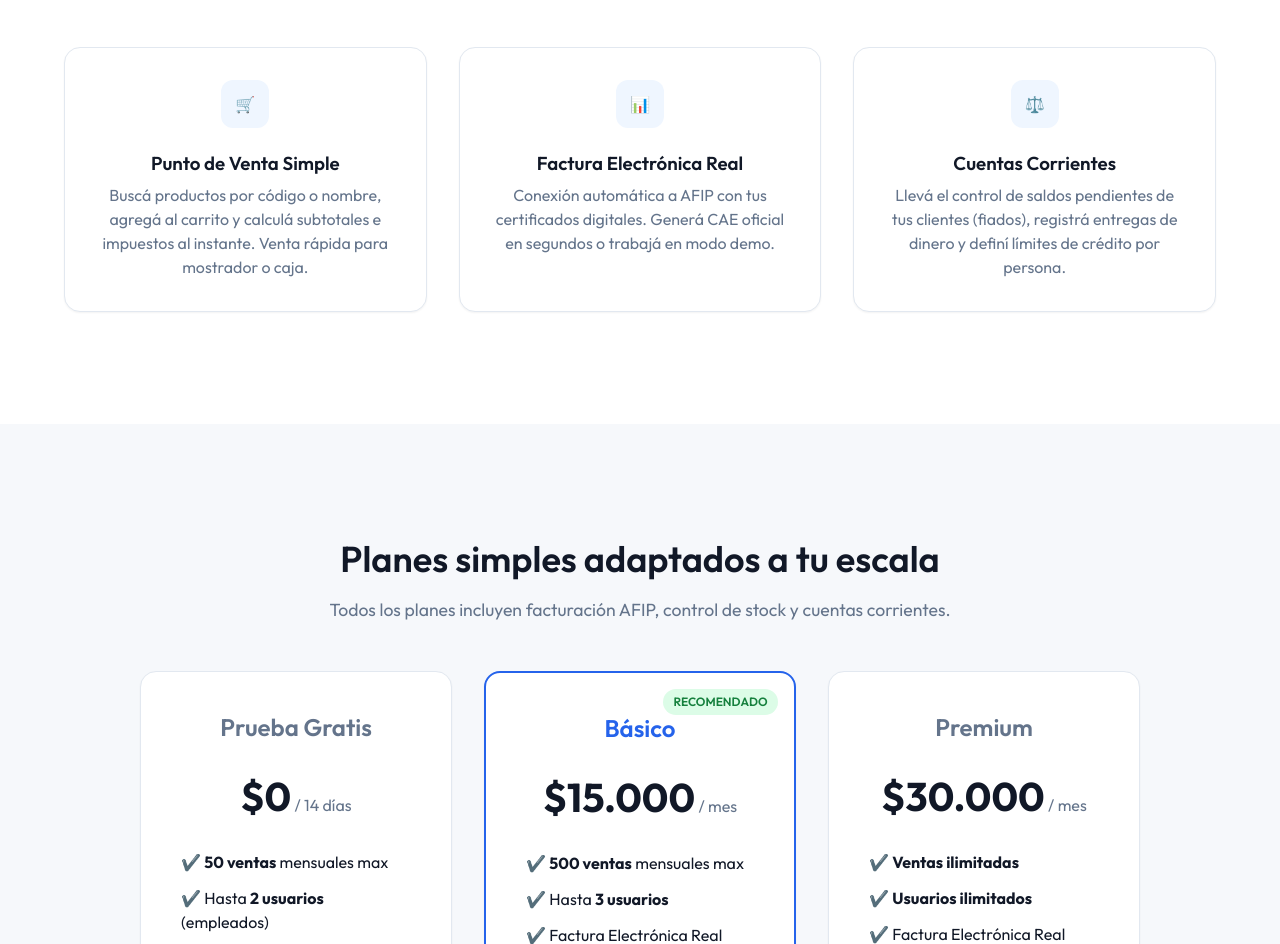
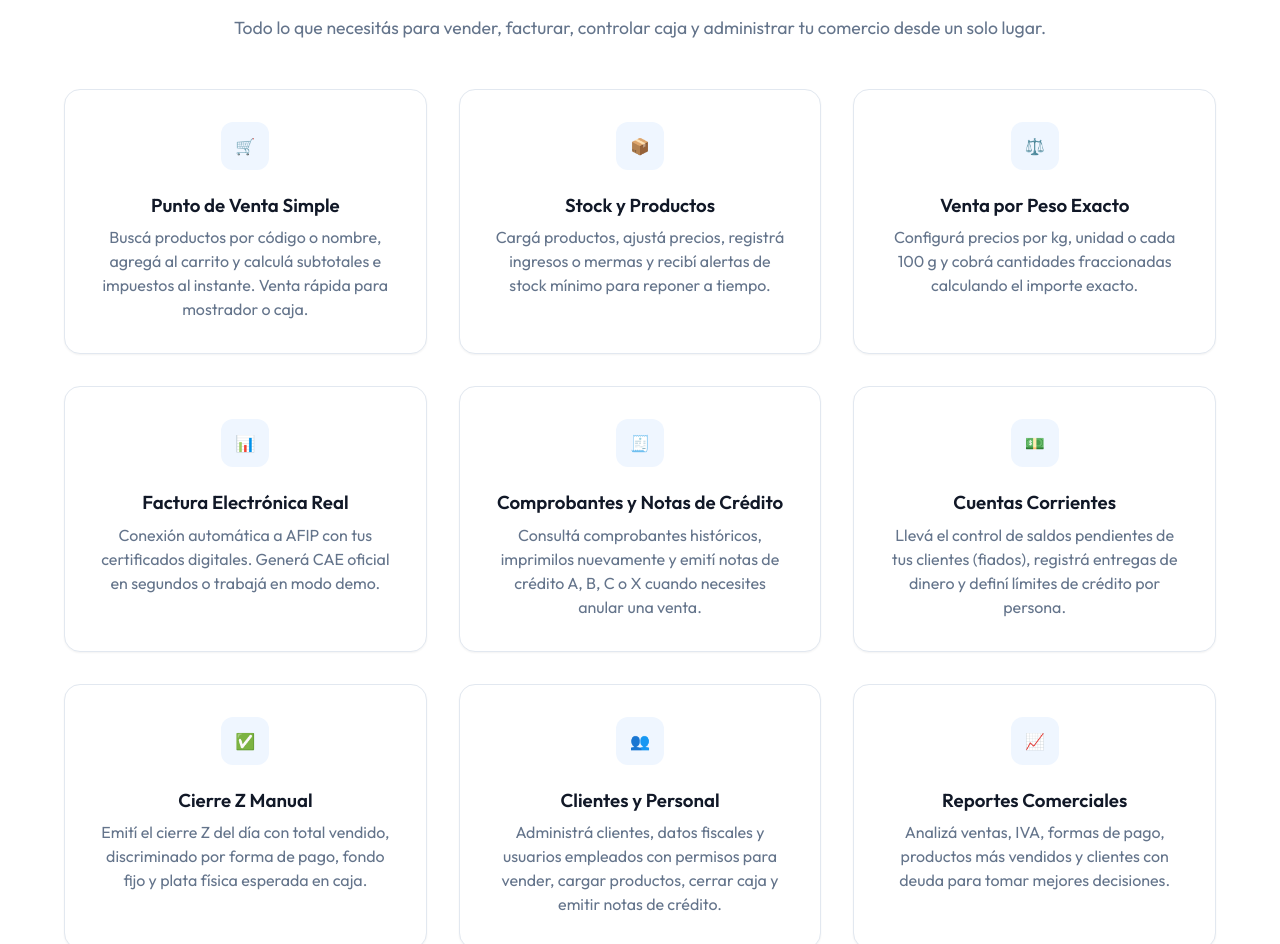
Before and after one commit to morehidalgg0/gestion, a Next.js app: page / in a window 1280 px wide. Shown: the part 748-1692 px from the top of the page. Built offline with nearby package versions, Linux system fonts and the light colour scheme.

Commit message:
feat: expand landing page features

```diff
--- a/app/page.tsx
+++ b/app/page.tsx
@@ -53,13 +53,30 @@ export default function LandingPage() {
       {/* Features Section */}
       <section id="features" style={{ padding: '5rem 2rem', backgroundColor: 'var(--bg-secondary)' }}>
         <div className="container" style={{ textAlign: 'center' }}>
-          <h2 style={{ fontSize: '2.25rem', marginBottom: '3rem' }}>Funcionalidades para operar tu negocio</h2>
+          <h2 style={{ fontSize: '2.25rem', marginBottom: '1rem' }}>Funcionalidades para operar tu negocio</h2>
+          <p style={{ color: 'var(--text-muted)', marginBottom: '3rem', fontSize: '1.1rem' }}>
+            Todo lo que necesitás para vender, facturar, controlar caja y administrar tu comercio desde un solo lugar.
+          </p>
           <div style={{ display: 'grid', gridTemplateColumns: 'repeat(auto-fit, minmax(280px, 1fr))', gap: '2rem' }}>
             <div className="card" style={{ padding: '2rem' }}>
               <div className="stat-icon" style={{ margin: '0 auto 1.5rem' }}>🛒</div>
               <h3>Punto de Venta Simple</h3>
               <p style={{ color: 'var(--text-muted)', marginTop: '0.5rem' }}>
                 Buscá productos por código o nombre, agregá al carrito y calculá subtotales e impuestos al instante. Venta rápida para mostrador o caja.
+              </p>
+            </div>
+            <div className="card" style={{ padding: '2rem' }}>
+              <div className="stat-icon" style={{ margin: '0 auto 1.5rem' }}>📦</div>
+              <h3>Stock y Productos</h3>
+              <p style={{ color: 'var(--text-muted)', marginTop: '0.5rem' }}>
+                Cargá productos, ajustá precios, registrá ingresos o mermas y recibí alertas de stock mínimo para reponer a tiempo.
+              </p>
+            </div>
+            <div className="card" style={{ padding: '2rem' }}>
+              <div className="stat-icon" style={{ margin: '0 auto 1.5rem' }}>⚖️</div>
+              <h3>Venta por Peso Exacto</h3>
+              <p style={{ color: 'var(--text-muted)', marginTop: '0.5rem' }}>
+                Configurá precios por kg, unidad o cada 100 g y cobrá cantidades fraccionadas calculando el importe exacto.
               </p>
             </div>
             <div className="card" style={{ padding: '2rem' }}>
@@ -70,10 +87,45 @@ export default function LandingPage() {
               </p>
             </div>
             <div className="card" style={{ padding: '2rem' }}>
-              <div className="stat-icon" style={{ margin: '0 auto 1.5rem' }}>⚖️</div>
+              <div className="stat-icon" style={{ margin: '0 auto 1.5rem' }}>🧾</div>
+              <h3>Comprobantes y Notas de Crédito</h3>
+              <p style={{ color: 'var(--text-muted)', marginTop: '0.5rem' }}>
+                Consultá comprobantes históricos, imprimilos nuevamente y emití notas de crédito A, B, C o X cuando necesites anular una venta.
+              </p>
+            </div>
+            <div className="card" style={{ padding: '2rem' }}>
+              <div className="stat-icon" style={{ margin: '0 auto 1.5rem' }}>💵</div>
               <h3>Cuentas Corrientes</h3>
               <p style={{ color: 'var(--text-muted)', marginTop: '0.5rem' }}>
                 Llevá el control de saldos pendientes de tus clientes (fiados), registrá entregas de dinero y definí límites de crédito por persona.
+              </p>
+            </div>
+            <div className="card" style={{ padding: '2rem' }}>
+              <div className="stat-icon" style={{ margin: '0 auto 1.5rem' }}>✅</div>
+              <h3>Cierre Z Manual</h3>
+              <p style={{ color: 'var(--text-muted)', marginTop: '0.5rem' }}>
+                Emití el cierre Z del día con total vendido, discriminado por forma de pago, fondo fijo y plata física esperada en caja.
+              </p>
+            </div>
+            <div className="card" style={{ padding: '2rem' }}>
+              <div className="stat-icon" style={{ margin: '0 auto 1.5rem' }}>👥</div>
+              <h3>Clientes y Personal</h3>
+              <p style={{ color: 'var(--text-muted)', marginTop: '0.5rem' }}>
+                Administrá clientes, datos fiscales y usuarios empleados con permisos para vender, cargar productos, cerrar caja y emitir notas de crédito.
+              </p>
+            </div>
+            <div className="card" style={{ padding: '2rem' }}>
+              <div className="stat-icon" style={{ margin: '0 auto 1.5rem' }}>📈</div>
+              <h3>Reportes Comerciales</h3>
+              <p style={{ color: 'var(--text-muted)', marginTop: '0.5rem' }}>
+                Analizá ventas, IVA, formas de pago, productos más vendidos y clientes con deuda para tomar mejores decisiones.
+              </p>
+            </div>
+            <div className="card" style={{ padding: '2rem' }}>
+              <div className="stat-icon" style={{ margin: '0 auto 1.5rem' }}>🔐</div>
+              <h3>Planes y Suscripción</h3>
+              <p style={{ color: 'var(--text-muted)', marginTop: '0.5rem' }}>
+                Activá tu cuenta con planes comerciales, límites por ventas y usuarios, integración con Mercado Pago y modo demo para pruebas.
               </p>
             </div>
           </div>
```
